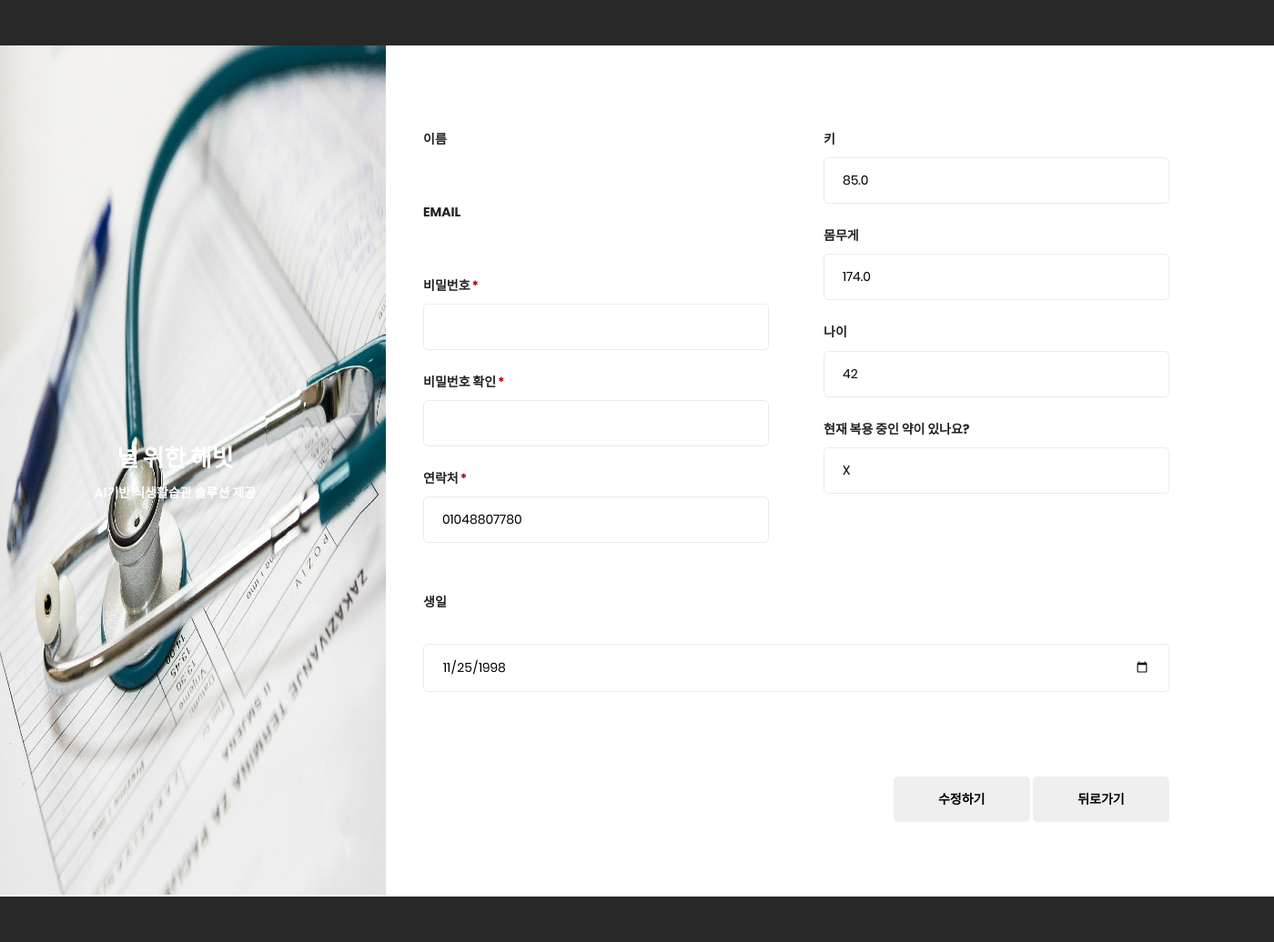
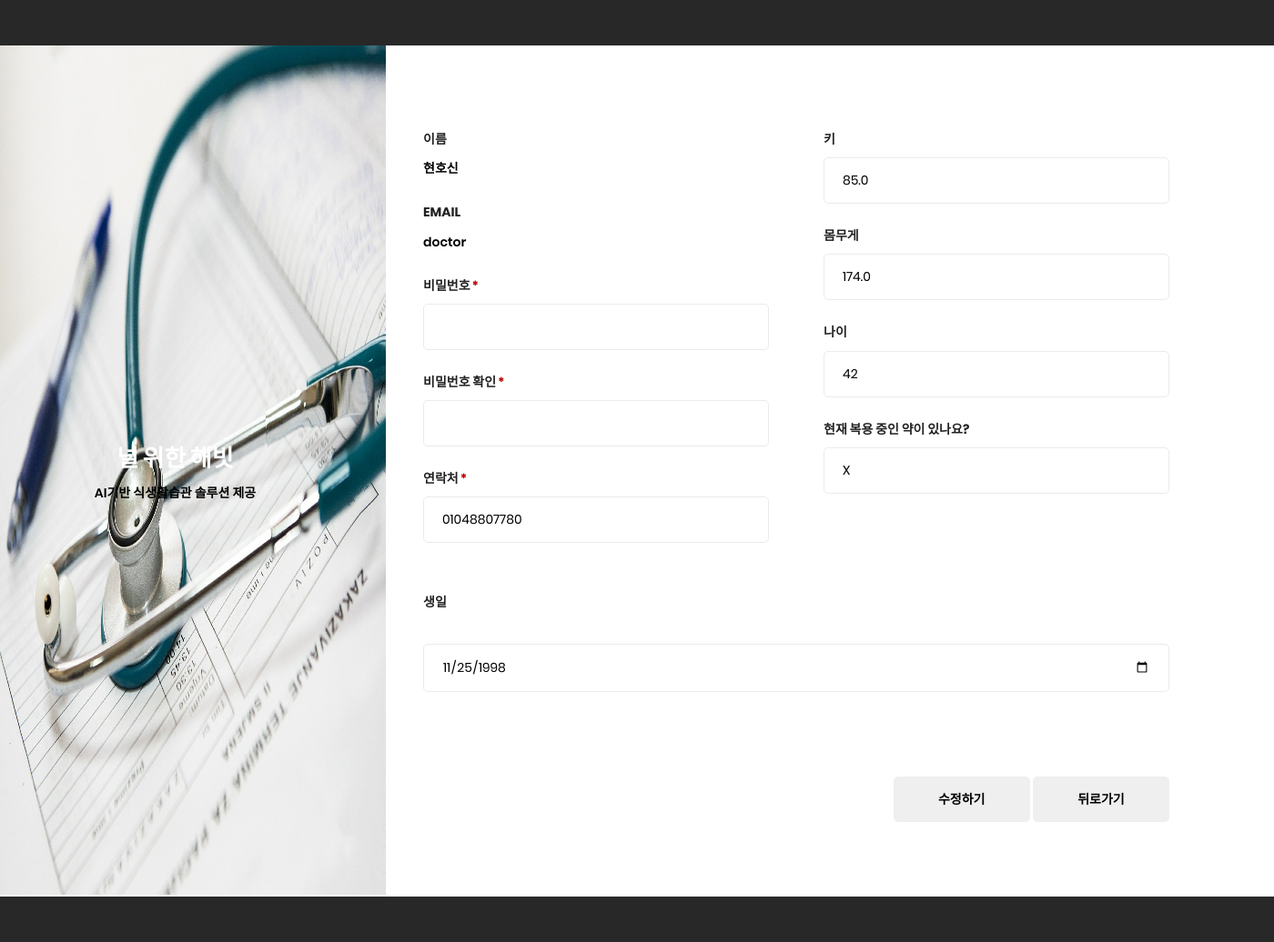
Before and after one commit to gothae/habit, a Flask app: page /updateUser in a window 1400 px wide. Shown: the whole page at 91% size. Run offline with Flask 2, Linux system fonts and the light colour scheme; a user stored in the database is signed in; data comes from the database, SQL or seed files in the repository; some libraries are stand-ins or nearby versions.

Commit message:
updateUser 디자인

```diff
--- a/backend/static/css/signup/style.css
+++ b/backend/static/css/signup/style.css
@@ -182,7 +182,7 @@
 p {
   margin: 0px;
   font-weight: 600;
-  color: #fff; }
+  color: black; }
 
 h2 {
   line-height: 1.2;
```
